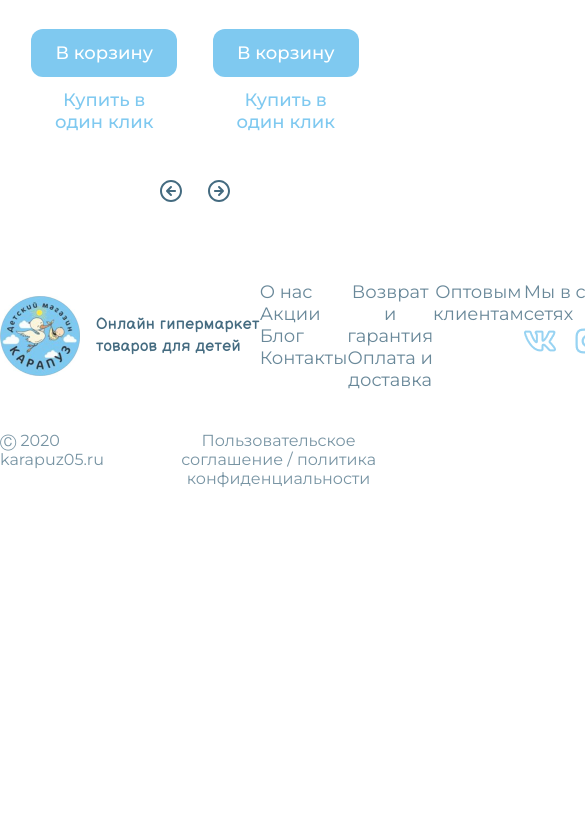
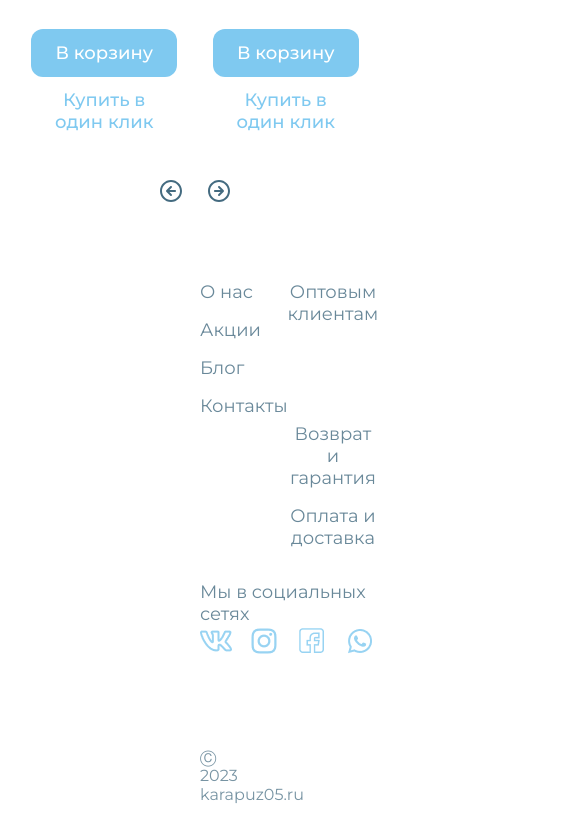
Before and after one commit to ketrin-net/ToddlerShop, a React (Create React App) app: page / in a window 390 px wide. Shown: the part 3022-3858 px from the top of the page, 585 px wide, since content can reach past the window. Before the commit the page ends 3542 px from the top, so only its background shows below. Built offline with nearby package versions, Linux system fonts and the light colour scheme.

Commit message:
add mobile footer

```diff
--- a/src/components/Footer/Footer.scss
+++ b/src/components/Footer/Footer.scss
@@ -1,4 +1,9 @@
 @import '../../variables';
+
+.footer{
+    margin-left: 200px;
+    margin-right: 200px;
+}
 
 .footer-main {
     display: grid;
@@ -99,3 +104,113 @@
         opacity: 0.72;
     }
 }
+
+@media (max-width: 850px) {
+
+    .footer{
+        padding-left: -16px;
+        padding-right: 16px;
+    }
+
+    .footer-main {
+        display: grid;
+        grid-template-columns: repeat(2, 1fr);
+        grid-template-rows: repeat(3, 1fr);
+        padding-top: 73px;
+
+        .footer-logo {
+            display: none;
+        }
+
+        .logo-section{
+            display: none;
+        }
+
+        .description{
+            color:  $color-sea;
+            font-family: Balsamiq Sans;
+            font-size: 16px;
+            font-style: normal;
+            font-weight: 400;
+            line-height: 22px;
+            letter-spacing: 0.32px;
+            white-space: nowrap;
+            padding-left: 16px;
+        }
+
+        .footer-links {
+            grid-area: 1 / 1 / 3 / 2;
+            display: flex;
+            flex-direction: column;
+            align-items: flex-start;
+        }
+
+        .footer-links2 {
+            grid-area: 2 / 2 / 3 / 3;
+            display: flex;
+            flex-direction: column;
+            align-items: flex-start;
+        }
+
+        .footer-links3 {
+            grid-area: 1 / 2 / 2 / 3;
+            display: flex;
+            flex-direction: column;
+            align-items: flex-start;
+            margin-bottom: -16px;
+        }
+
+        .footer-social-media {
+            grid-area: 3 / 1 / 4 / 3;
+            display: flex;
+            flex-direction: column;
+            align-items: flex-start;
+            margin-top: 16px;
+            .social-media{
+                display: flex;
+                flex-direction: row;
+                align-items: flex-start;
+                .item{
+                    display: flex;
+                    flex-direction: row;
+                    margin-right: 16px;
+                }
+            }
+        }
+
+        .click{
+            text-decoration: none;
+            color: $color-sea;
+            font-family: Montserrat;
+            font-size: 18px;
+            font-weight: 400;
+            opacity: 0.8;
+            display: block;
+            padding-bottom: 16px;
+        }
+    }
+
+    .footer-rights{
+        display: grid;
+        grid-template-columns: 3fr 4fr;
+        grid-template-rows: 1fr;
+
+        .date {
+            grid-area: 4 / 1 / 5 / 6;
+        }
+        .agreement {
+            display: none;
+            flex-direction: column;
+            align-items: flex-start;
+        }
+
+        .click{
+            text-decoration: none;
+            color: $color-sea;
+            font-family: Montserrat;
+            font-size: 16px;
+            font-weight: 400;
+            opacity: 0.72;
+        }
+    }
+}
--- a/src/components/Footer/Footer.tsx
+++ b/src/components/Footer/Footer.tsx
@@ -59,7 +59,7 @@ export const Footer = () => {
         </div>
       </div>
       <div className="footer-rights">
-        <div className="date click"> Ⓒ 2020 karapuz05.ru </div>
+        <div className="date click"> Ⓒ 2023 karapuz05.ru </div>
         <div className="agreement">
           <Link to="/" className="click">
             Пользовательское соглашение / политика конфиденциальности
```
Also changed, not shown: 1 other file (tests, documents, lock files or other folders).
